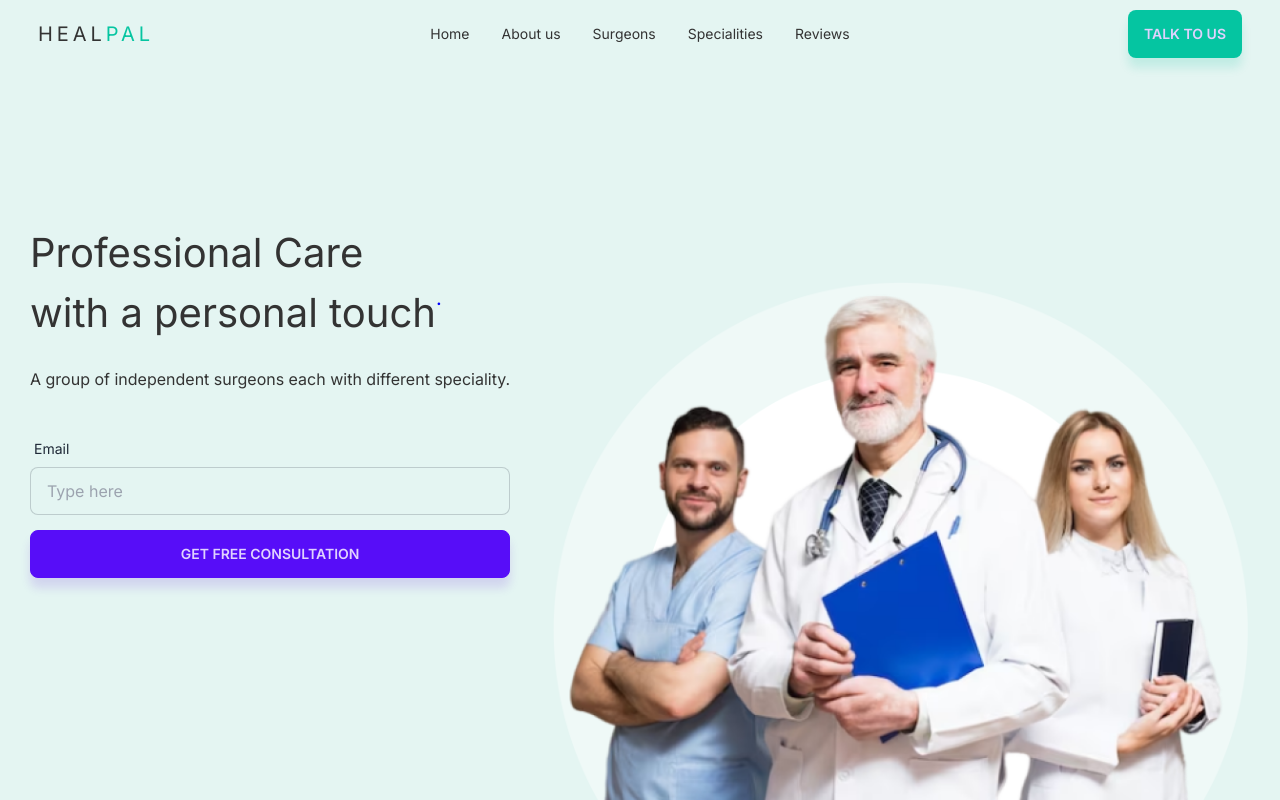
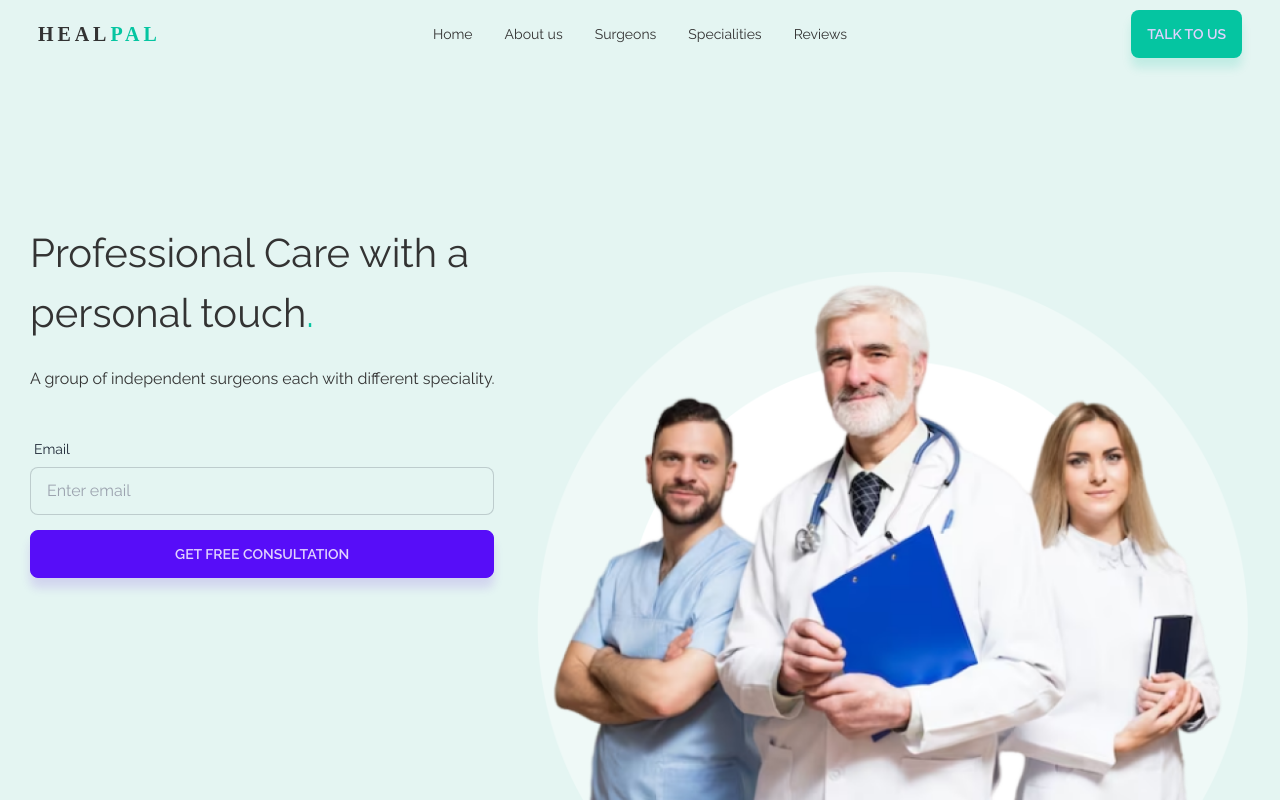
Before and after one commit to auspy/healapp, a Next.js app: page / in a window 1280 px wide. Built offline with nearby package versions, Linux system fonts and the light colour scheme.

Commit message:
home improvement

```diff
--- a/src/app/globals.css
+++ b/src/app/globals.css
@@ -10,7 +10,7 @@
 #logo {
   color: #333333;
   font-family: Montserrat;
-  font-size: 16px;
+  font-size: 20px;
   font-style: normal;
   font-weight: 600;
   line-height: normal;
@@ -23,7 +23,7 @@
 
 body {
   background-color: var(--lGreen);
-  font-family: "Raleway", "Montserrat", sans-serif;
+  font-family: Raleway, Montserrat, sans-serif;
   font-size: 16px;
   line-height: 1.5;
   color: #333;
--- a/src/app/layout.js
+++ b/src/app/layout.js
@@ -1,7 +1,7 @@
 import "./globals.css";
-import { Inter } from "next/font/google";
+import { Raleway } from "next/font/google";
 
-const inter = Inter({ subsets: ["latin"] });
+const raleway = Raleway({ subsets: ["latin"] });
 
 export const metadata = {
   title: "Create Next App",
@@ -22,7 +22,7 @@ export default function RootLayout({ children }) {
         ></link> */}
         <meta charSet="utf-8" />
       </head>
-      <body className={inter.className}>{children}</body>
+      <body className={raleway.className}>{children}</body>
     </html>
   );
 }
--- a/src/app/page.js
+++ b/src/app/page.js
@@ -68,6 +68,7 @@ export default function Home() {
                 </ul>
               </div>
               <a
+                id="logo"
                 className=" text-xl"
                 style={{
                   letterSpacing: 3.92,
@@ -112,11 +113,10 @@ export default function Home() {
             <div className="gap-10 flex flex-col justify-center">
               <div className="flex gap-6 flex-col justify-center">
                 <div>
-                  <h1 className="header">Professional Care</h1>
-                  <div className="flex">
-                    <h1 className="header">with a personal touch</h1>
-                    <h2 className="full">.</h2>
-                  </div>
+                  <h1 className="header max-w-[449px]">
+                    Professional Care with a personal touch
+                    <span style={{ color: Colors.green }}>.</span>
+                  </h1>
                 </div>
                 <p>
                   A group of independent surgeons each with different
@@ -135,7 +135,7 @@ export default function Home() {
                     maxLength={50}
                     style={{ backgroundColor: Colors.lGreen }}
                     type="text"
-                    placeholder="Type here"
+                    placeholder="Enter email"
                     className="input input-bordered w-full"
                   />
                   <button
--- a/tailwind.config.js
+++ b/tailwind.config.js
@@ -2,23 +2,14 @@
 
 module.exports = {
   content: [
-    './src/pages/**/*.{js,ts,jsx,tsx,mdx}',
-    './src/components/**/*.{js,ts,jsx,tsx,mdx}',
-    './src/app/**/*.{js,ts,jsx,tsx,mdx}',
+    "./src/pages/**/*.{js,ts,jsx,tsx,mdx}",
+    "./src/components/**/*.{js,ts,jsx,tsx,mdx}",
+    "./src/app/**/*.{js,ts,jsx,tsx,mdx}",
   ],
   theme: {
-    extend: {
-      backgroundImage: {
-        'gradient-radial': 'radial-gradient(var(--tw-gradient-stops))',
-        'gradient-conic':
-          'conic-gradient(from 180deg at 50% 50%, var(--tw-gradient-stops))',
-      },
-    },
+    extend: {},
   },
   plugins: [require("daisyui")],
 
-  daisyui:{
-
-
-  }
-}
+  daisyui: {},
+};
```
